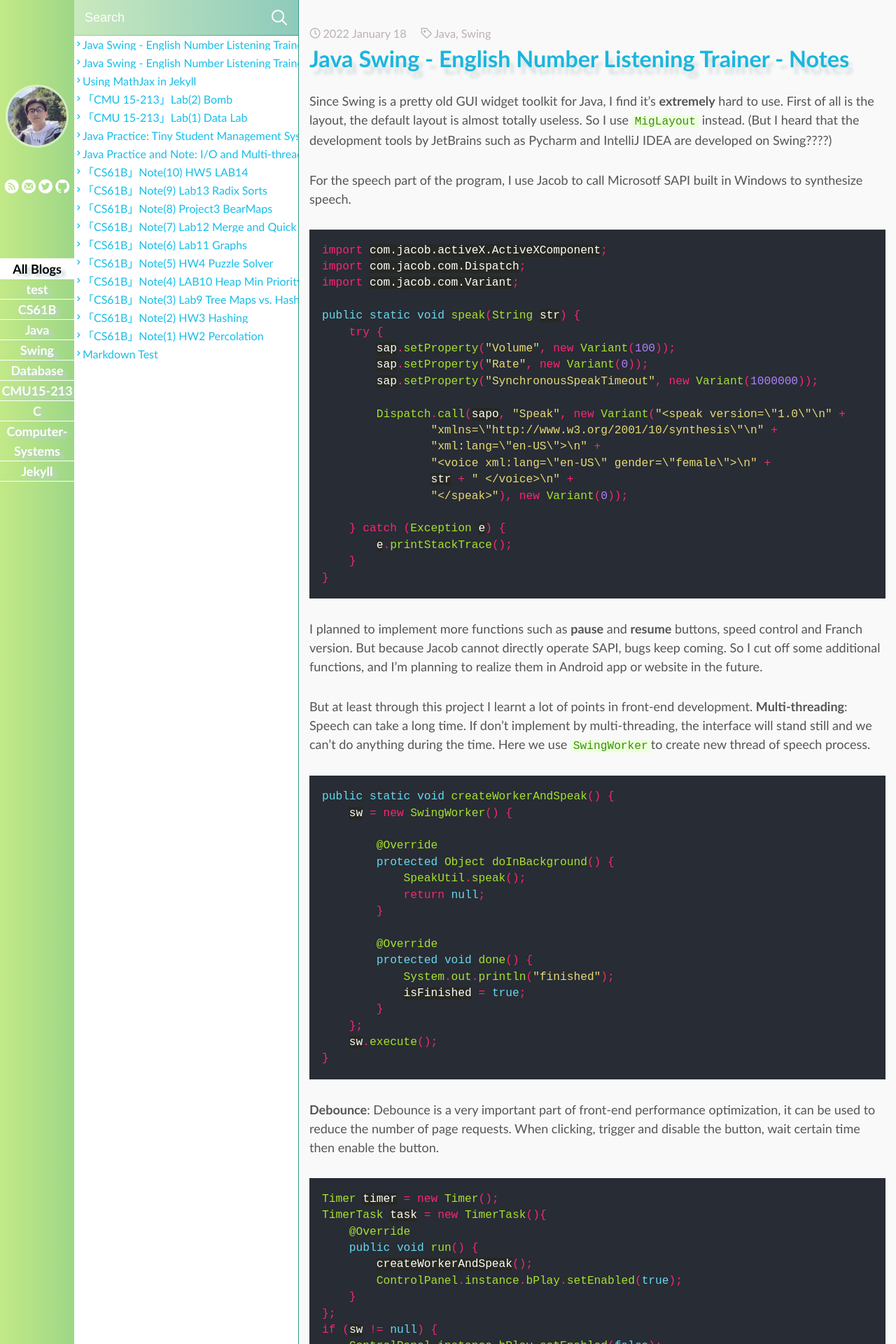
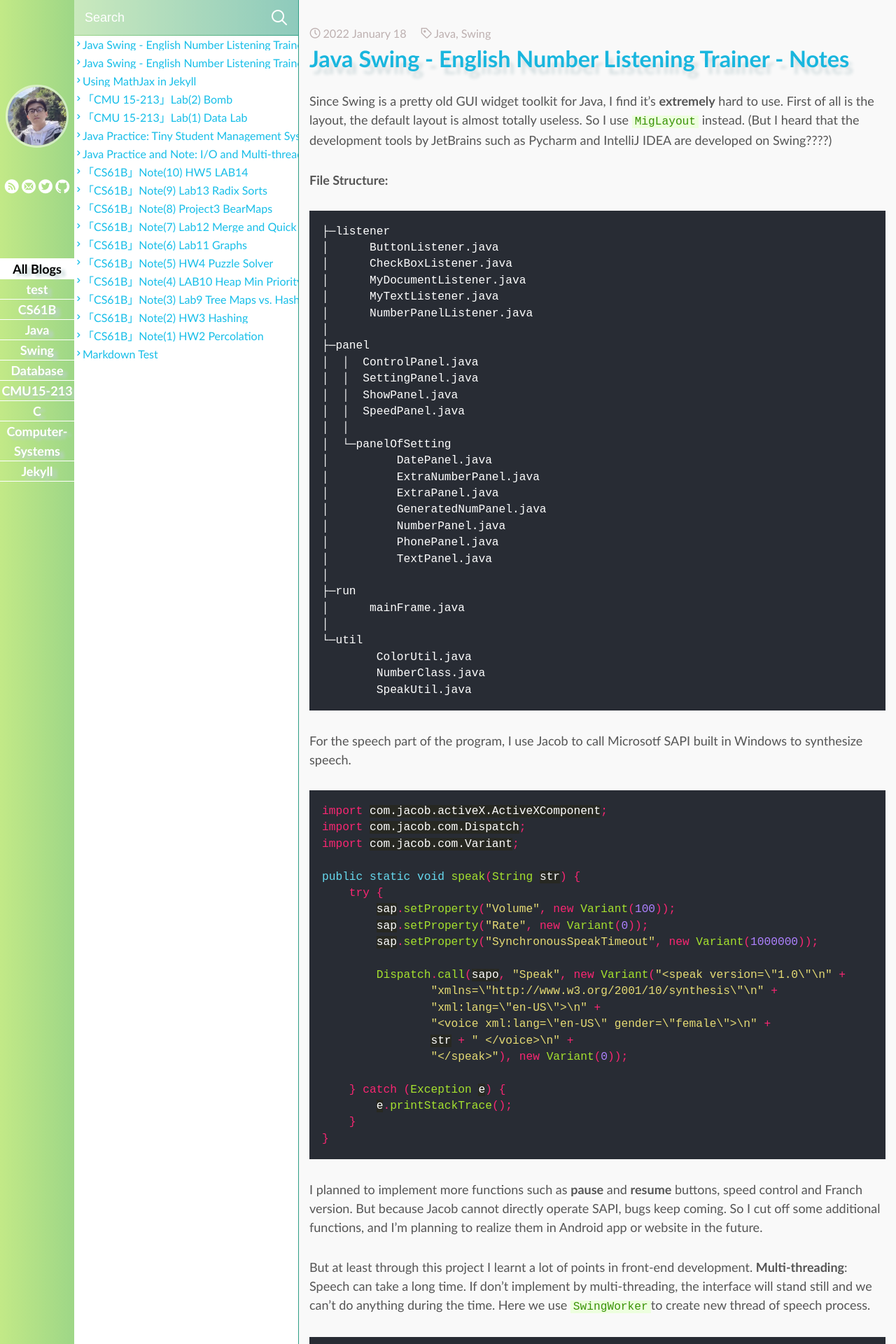
Before and after one commit to pricezhang42/pricezhang42.github.io, a Jekyll site: the page built from _posts/2022-01-18-Number-Listening-Trainer-Notes.md, in a window 1280 px wide. Shown: the top 1920 px of the page at 70% size. Built offline with Jekyll 4.4.1, drawn with Linux system fonts in a browser that asks for light colours; some web fonts are replaced; comment, search, counter and statistics services are not loaded.

Commit message:
修改文件: _posts/2022-01-18-Number-Listening-Trainer-Notes.md

````diff
--- a/_posts/2022-01-18-Number-Listening-Trainer-Notes.md
+++ b/_posts/2022-01-18-Number-Listening-Trainer-Notes.md
@@ -12,6 +12,39 @@ tags:
 
 
 Since Swing is a pretty old GUI widget toolkit for Java, I find it's **extremely** hard to use. First of all is the layout, the default layout is almost totally useless. So I use `MigLayout` instead. (But I heard that the development tools by JetBrains such as Pycharm and IntelliJ IDEA are developed on Swing????)
+
+**File Structure:**
+```
+├─listener
+│      ButtonListener.java
+│      CheckBoxListener.java
+│      MyDocumentListener.java
+│      MyTextListener.java
+│      NumberPanelListener.java
+│
+├─panel
+│  │  ControlPanel.java
+│  │  SettingPanel.java
+│  │  ShowPanel.java
+│  │  SpeedPanel.java
+│  │
+│  └─panelOfSetting
+│          DatePanel.java
+│          ExtraNumberPanel.java
+│          ExtraPanel.java
+│          GeneratedNumPanel.java
+│          NumberPanel.java
+│          PhonePanel.java
+│          TextPanel.java
+│
+├─run
+│      mainFrame.java
+│
+└─util
+        ColorUtil.java
+        NumberClass.java
+        SpeakUtil.java
+```
 
 For the speech part of the program, I use Jacob to call Microsotf SAPI built in Windows to synthesize speech.
 ```java
````
